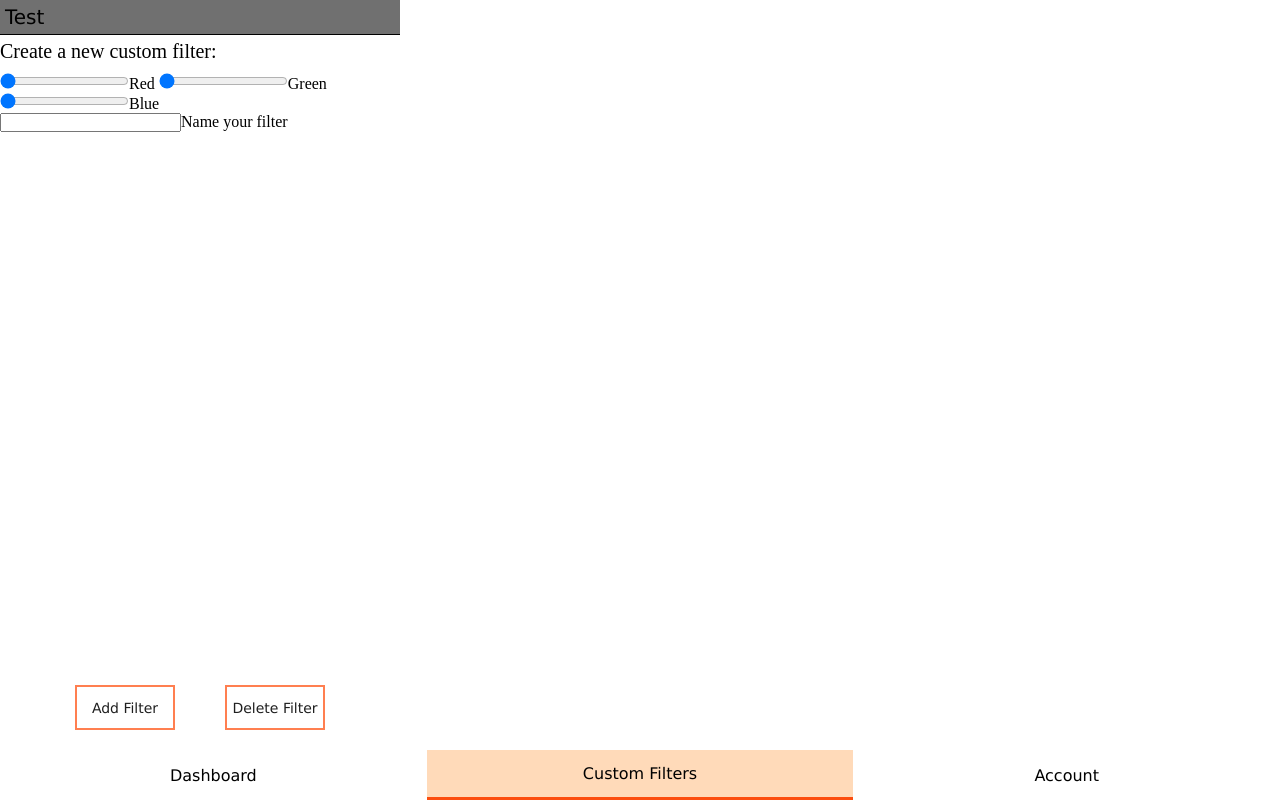
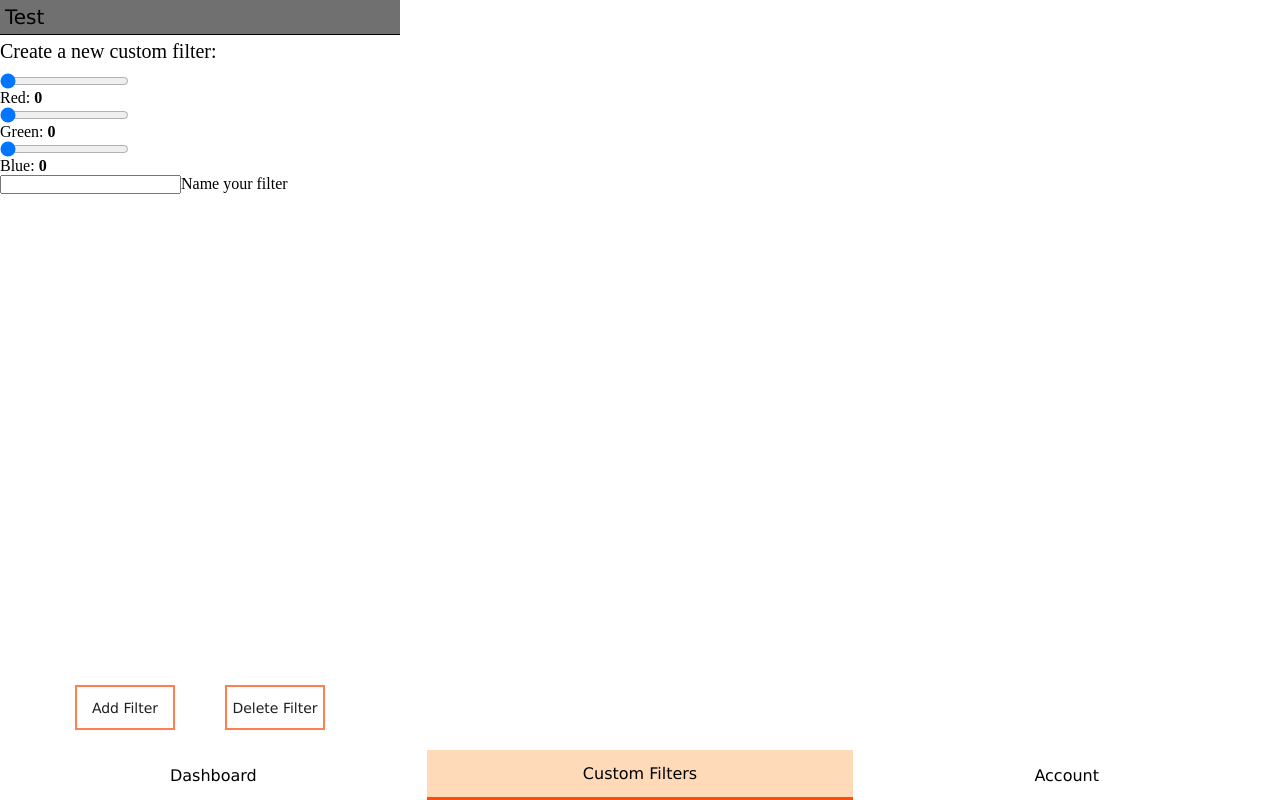
Before and after one commit to samirziad123/Group17, a browser extension: page test.html in a window 1280 px wide. Both pictures are taken after a click on the element "Custom Filters". Drawn offline with Linux system fonts and the light colour scheme.

Commit message:
added slider values to UI

```diff
--- a/test.css
+++ b/test.css
@@ -112,6 +112,11 @@ padding-top: 5px;
 }
 
 .color-sliders {
+  display:block;
 max-width: 200px;
 font-family: Verdana, Geneva, Tahoma, sans-serif;
 }
+
+.slider{
+  display:block;
+}
--- a/test.html
+++ b/test.html
@@ -18,6 +18,7 @@
             <li id="tritanopia" class="filter">Tritanopia</li>
             <li id="deuteranomaly" class="filter">Deuteranomaly</li>
             <li id="deuteranopia" class="filter">Deuteranopia</li>
+            <li id="custom" class="filter">Custom</li>
           </ul>
         </div>
 
@@ -27,9 +28,9 @@
           </ul>
           <p>Create a new custom filter:</p>
           <div id="color-sliders">
-          <input type="range" min="0" max="255" value="0" id="r-slider">Red</input>
-            <input type="range" min="0" max="255" value="0" id="g-slider">Green</input>
-            <input type="range" min="0" max="255" value="0" id="b-slider">Blue</input>
+            <input class="slider" type="range" min="0" max="255" value="0" id="r-slider">Red: <b id="rVal">0</b></input>
+            <input class="slider" type="range" min="0" max="255" value="0" id="g-slider">Green: <b id="gVal">0</b></input>
+            <input class="slider" type="range" min="0" max="255" value="0" id="b-slider">Blue: <b id="bVal">0</b></input>
           </div>
           <input type="text" id="filter-name">Name your filter</input>
           <button class="new-filter">Add Filter</button>
--- a/test.js
+++ b/test.js
@@ -47,6 +47,7 @@ custom_filters.forEach((filter,index) => {
    })
 
 })
+
 window.addEventListener('DOMContentLoaded', (event) => {
 
    //on button click, add custom filter
@@ -68,3 +69,23 @@ window.addEventListener('DOMContentLoaded', (event) => {
 
    });
 });
+
+rValElem = document.getElementById("rVal")
+gValElem = document.getElementById("gVal")
+bValElem = document.getElementById("bVal")
+
+rSlider = document.getElementById("r-slider")
+gSlider = document.getElementById("g-slider")
+bSlider = document.getElementById("b-slider")
+
+rSlider.oninput = function() {
+   rValElem.innerHTML = this.value
+}
+
+gSlider.oninput = function() {
+   gValElem.innerHTML = this.value
+}
+
+bSlider.oninput = function() {
+   bValElem.innerHTML = this.value
+}
```
